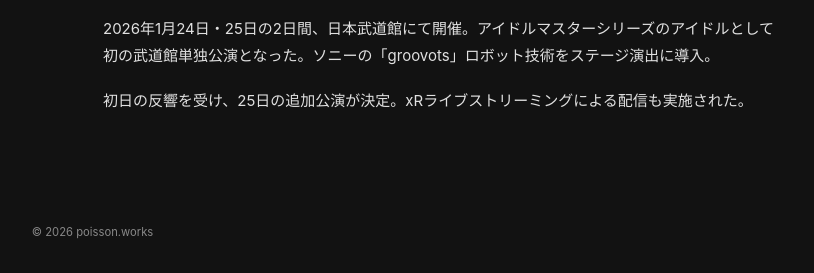
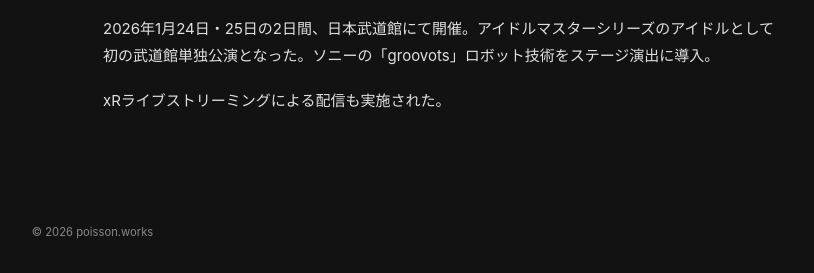
Before and after one commit to Joe0hara/poisson.works, an Astro site: page /work/kisaragi-chihaya-oathone in a window 1280 px wide. Shown: the part 841-1114 px from the top of the page, without its empty margins (197-1011 px from the left). Built offline with nearby package versions, Linux system fonts and the light colour scheme; Astro itself is replaced by a stand-in of ours.

Commit message:
Remove inaccurate text from OathONE entry
Co-Authored-By: Claude Opus 4.6 (1M context) <noreply@anthropic.com>

```diff
--- a/src/content/work/kisaragi-chihaya-oathone.md
+++ b/src/content/work/kisaragi-chihaya-oathone.md
@@ -12,4 +12,4 @@ tags: ["Unreal Engine"]
 
 2026年1月24日・25日の2日間、日本武道館にて開催。アイドルマスターシリーズのアイドルとして初の武道館単独公演となった。ソニーの「groovots」ロボット技術をステージ演出に導入。
 
-初日の反響を受け、25日の追加公演が決定。xRライブストリーミングによる配信も実施された。
+xRライブストリーミングによる配信も実施された。
```
